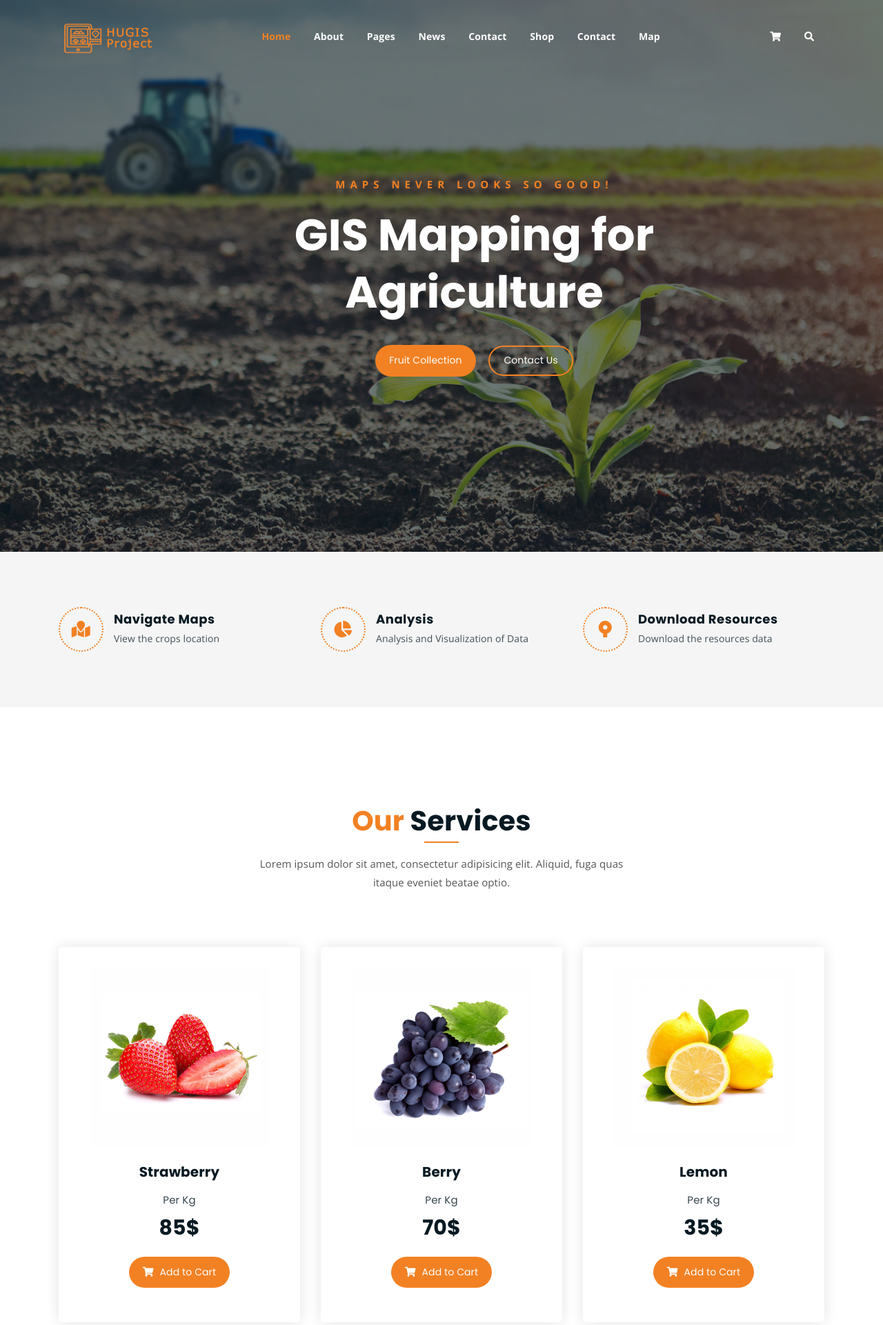
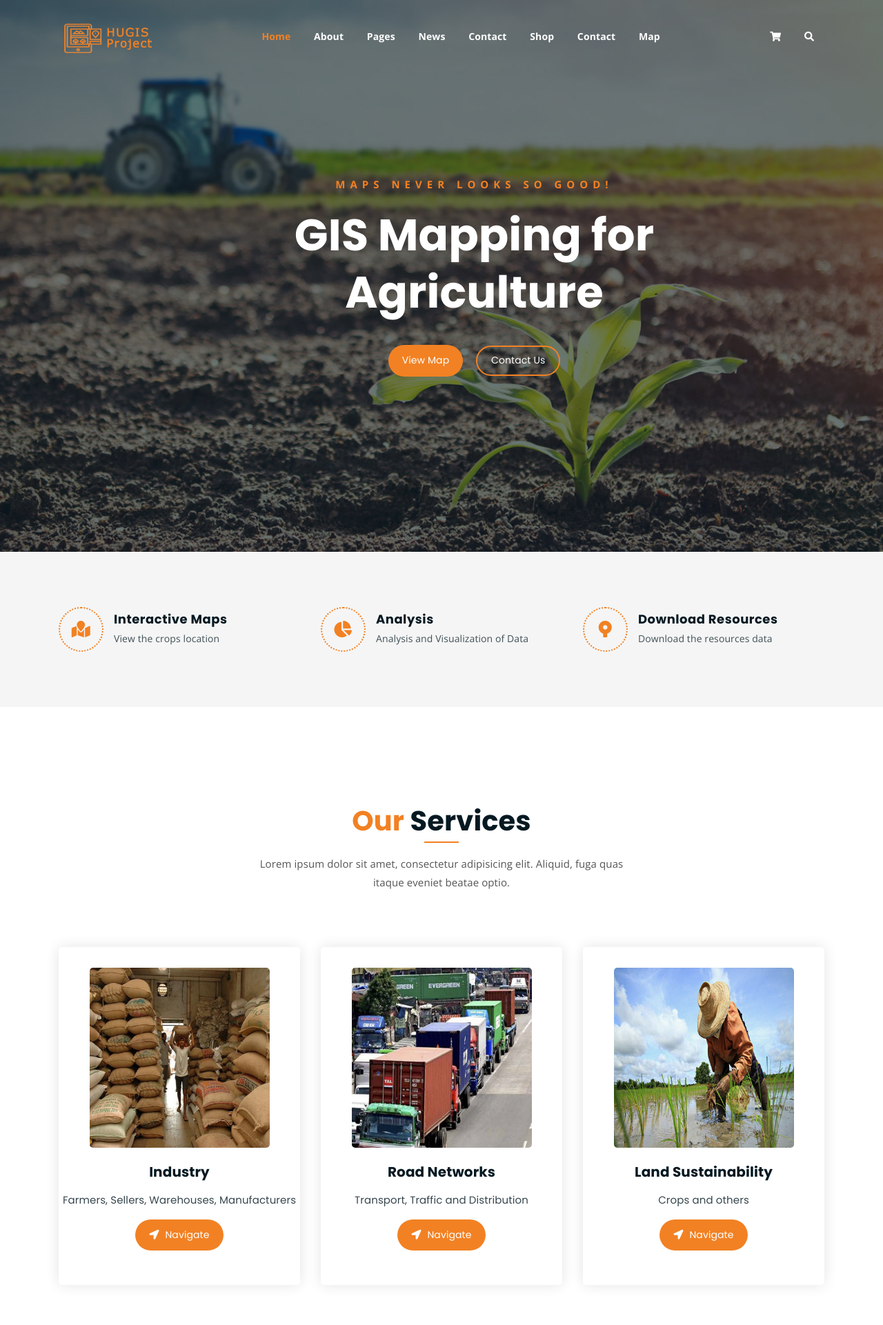
Before and after one commit to Anonymous-name/Project-Hugis, a PHP site: page / in a window 1280 px wide. Shown: the top 1921 px of the page at 69% size. Run offline with PHP 8.4, Linux system fonts and the light colour scheme.

Commit message:
updated the propopents anad the services

```diff
--- a/assets/css/main.css
+++ b/assets/css/main.css
@@ -2452,6 +2452,7 @@ a.cart-btn i {
   border-radius: 5px;
   -webkit-box-shadow: 0 0 20px #ddd;
   box-shadow: 0 0 20px #ddd;
+
 }
 
 .single-product-content h3 {
--- a/index.html
+++ b/index.html
@@ -59,11 +59,7 @@
 						<!-- menu start -->
 						<nav class="main-menu">
 							<ul>
-								<li class="current-list-item"><a href="#">Home</a>
-									<ul class="sub-menu">
-										<li><a href="index.html">Static Home</a></li>
-										<li><a href="index_2.html">Slider Home</a></li>
-									</ul>
+								<li class="current-list-item"><a href="index.html">Home</a>
 								</li>
 								<li><a href="about.html">About</a></li>
 								<li><a href="#">Pages</a>
@@ -142,7 +138,7 @@
 							<p class="subtitle">Maps Never Looks so Good!</p>
 							<h1>GIS Mapping for Agriculture</h1>
 							<div class="hero-btns">
-								<a href="shop.html" class="boxed-btn">Fruit Collection</a>
+								<a href="map.html" class="boxed-btn">View Map</a>
 								<a href="contact.html" class="bordered-btn">Contact Us</a>
 							</div>
 						</div>
@@ -164,7 +160,7 @@
 							<i class="fas fa-map-marked"></i>
 						</div>
 						<div class="content">
-							<h3>Navigate Maps</h3>
+							<h3>Interactive Maps</h3>
 							<p>View the crops location</p>
 						</div>
 					</div>
@@ -213,31 +209,31 @@
 				<div class="col-lg-4 col-md-6 text-center">
 					<div class="single-product-item">
 						<div class="product-image">
-							<a href="single-product.html"><img src="assets/img/products/product-img-1.jpg" alt=""></a>
+							<a href="single-product.html"><img src="assets/img/products/warehouse.jpeg" alt=""></a>
 						</div>
-						<h3>Strawberry</h3>
-						<p class="product-price"><span>Per Kg</span> 85$ </p>
-						<a href="cart.html" class="cart-btn"><i class="fas fa-shopping-cart"></i> Add to Cart</a>
+						<h3>Industry</h3>
+						<p class="product-price"><span>Farmers, Sellers, Warehouses, Manufacturers</span> </p>
+						<a href="cart.html" class="cart-btn"><i class="fas fa-location-arrow"></i> Navigate</a>
 					</div>
 				</div>
 				<div class="col-lg-4 col-md-6 text-center">
 					<div class="single-product-item">
 						<div class="product-image">
-							<a href="single-product.html"><img src="assets/img/products/product-img-2.jpg" alt=""></a>
+							<a href="single-product.html"><img src="assets/img/products/transport.jpeg" alt=""></a>
 						</div>
-						<h3>Berry</h3>
-						<p class="product-price"><span>Per Kg</span> 70$ </p>
-						<a href="cart.html" class="cart-btn"><i class="fas fa-shopping-cart"></i> Add to Cart</a>
+						<h3>Road Networks </h3>
+						<p class="product-price"><span>Transport, Traffic and Distribution</span> </p>
+						<a href="cart.html" class="cart-btn"><i class="fas fa-location-arrow"></i> Navigate</a>
 					</div>
 				</div>
 				<div class="col-lg-4 col-md-6 offset-md-3 offset-lg-0 text-center">
 					<div class="single-product-item">
 						<div class="product-image">
-							<a href="single-product.html"><img src="assets/img/products/product-img-3.jpg" alt=""></a>
+							<a href="single-product.html"><img src="assets/img/products/farmers.png" alt=""></a>
 						</div>
-						<h3>Lemon</h3>
-						<p class="product-price"><span>Per Kg</span> 35$ </p>
-						<a href="cart.html" class="cart-btn"><i class="fas fa-shopping-cart"></i> Add to Cart</a>
+						<h3>Land Sustainability</h3>
+						<p class="product-price"><span>Crops and others</span> </p>
+						<a href="cart.html" class="cart-btn"><i class="fas fa-location-arrow"></i> Navigate</a>
 					</div>
 				</div>
 			</div>
@@ -287,7 +283,7 @@
 								<img src="assets/img/avaters/avatar1.png" alt="">
 							</div>
 							<div class="client-meta">
-								<h3>Saira Hakim <span>Local shop owner</span></h3>
+								<h3>Janice F. Peralta<span>ECE / Project Leader</span></h3>
 								<p class="testimonial-body">
 									" Sed ut perspiciatis unde omnis iste natus error veritatis et  quasi architecto beatae vitae dict eaque ipsa quae ab illo inventore Sed ut perspiciatis unde omnis iste natus error sit voluptatem accusantium "
 								</p>
@@ -301,7 +297,7 @@
 								<img src="assets/img/avaters/avatar2.png" alt="">
 							</div>
 							<div class="client-meta">
-								<h3>David Niph <span>Local shop owner</span></h3>
+								<h3>Antonette V. Chua <span>ECE, Project Staff</span></h3>
 								<p class="testimonial-body">
 									" Sed ut perspiciatis unde omnis iste natus error veritatis et  quasi architecto beatae vitae dict eaque ipsa quae ab illo inventore Sed ut perspiciatis unde omnis iste natus error sit voluptatem accusantium "
 								</p>
@@ -315,7 +311,21 @@
 								<img src="assets/img/avaters/avatar3.png" alt="">
 							</div>
 							<div class="client-meta">
-								<h3>Jacob Sikim <span>Local shop owner</span></h3>
+								<h3>Jen Aldwayne Delmo <span>CpE / Project Staff</span></h3>
+								<p class="testimonial-body">
+									" Sed ut perspiciatis unde omnis iste natus error veritatis et  quasi architecto beatae vitae dict eaque ipsa quae ab illo inventore Sed ut perspiciatis unde omnis iste natus error sit voluptatem accusantium "
+								</p>
+								<div class="last-icon">
+									<i class="fas fa-quote-right"></i>
+								</div>
+							</div>
+						</div>
+						<div class="single-testimonial-slider">
+							<div class="client-avater">
+								<img src="assets/img/avaters/avatar2.png" alt="">
+							</div>
+							<div class="client-meta">
+								<h3>Dr. Alvin Alon<span>CpE / Project Staff</span></h3>
 								<p class="testimonial-body">
 									" Sed ut perspiciatis unde omnis iste natus error veritatis et  quasi architecto beatae vitae dict eaque ipsa quae ab illo inventore Sed ut perspiciatis unde omnis iste natus error sit voluptatem accusantium "
 								</p>
@@ -471,16 +481,16 @@
 				<div class="col-lg-3 col-md-6">
 					<div class="footer-box about-widget">
 						<h2 class="widget-title">About us</h2>
-						<p>Ut enim ad minim veniam perspiciatis unde omnis iste natus error sit voluptatem accusantium doloremque laudantium, totam rem aperiam, eaque ipsa quae.</p>
+						<p>A harmonized GIS – based platform for the agriculture and aquaculture industry in collaboration with selected SUCs in the Philippines.</p>
 					</div>
 				</div>
 				<div class="col-lg-3 col-md-6">
 					<div class="footer-box get-in-touch">
-						<h2 class="widget-title">Get in Touch</h2>
+						<h2 class="widget-title">Contact Us</h2>
 						<ul>
-							<li>34/8, East Hukupara, Gifirtok, Sadan.</li>
-							<li>support@fruitkha.com</li>
-							<li>+00 111 222 3333</li>
+							<li>700-800</li>
+							<li>bsu@g.batstate-u.edu.ph</li>
+							<li>+63 939 595 8160</li>
 						</ul>
 					</div>
 				</div>
```
Also changed, not shown: assets/img/products/farmers.png (added), assets/img/products/transport.jpeg (added), assets/img/products/transport.jpg (added), assets/img/products/warehouse.jpeg (added), assets/img/products/warehouse.jpg (added).
